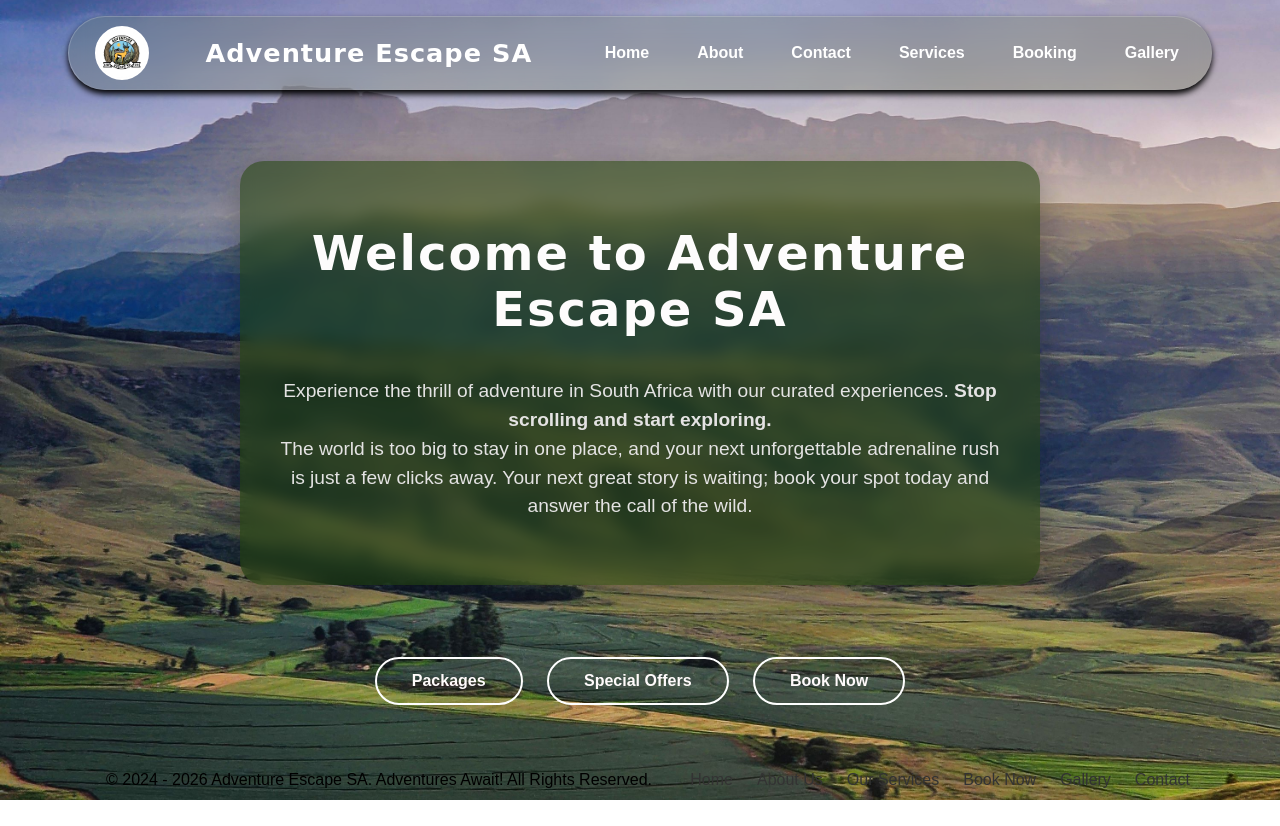
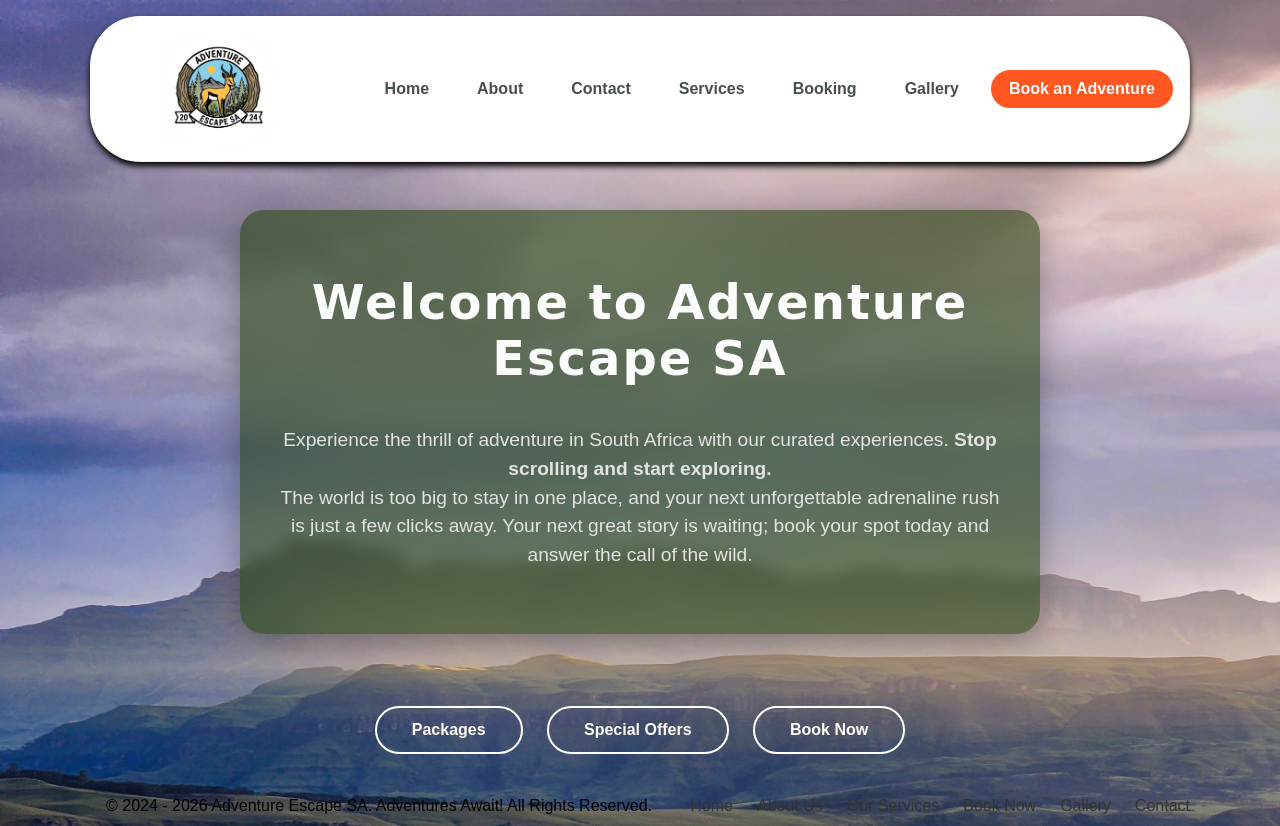
Before and after one commit to veniciaa/Adventure-SA-Website-, a plain HTML site: page index.html in a window 1280 px wide. Before the commit the page ends 800 px from the top, so only its background shows below. Drawn offline with Linux system fonts and the light colour scheme.

Commit message:
Changed color of navbar to white and added a CTA link with a colorfull background color .Removed the h1

```diff
--- a/index.html
+++ b/index.html
@@ -31,11 +31,9 @@
             <!--allows image to be shown on index page-->
             <a class="logo" href="index.html">
                 <img src="images/logo.jpeg"
-                alt="Adventure Escape SA Logo"
-                width="90" height="auto">
+                alt="Adventure Escape SA Logo">
             </a>
 
-            <h1>Adventure Escape SA</h1> <!-- Header for the website. This is what the user will see. -->
 
             <ul class= "nav-links">
                 <li><a href="index.html">Home</a></li>
@@ -44,7 +42,14 @@
                 <li><a href="services.html">Services</a></li>
                 <li><a href="booking.html">Booking</a></li>
                 <li><a href="gallery.html">Gallery</a></li>
+                <li class="mobile-book">
+                    <a href="booking.html" class="btn btn-primary">
+                        Book an Adventure
+                    </a>
+                </li>
             </ul>
+
+
 
         </nav>
 
--- a/styling/style.css
+++ b/styling/style.css
@@ -65,95 +65,150 @@ p
     padding: 0;
 }
 
-/*Header and navigation bar */
-header
-{
-    position:sticky;
-    top:0;
+/* Header and navigation bar */
+header {
+    position: sticky;
+    top: 0;
     padding: 1rem 0;
-    z-index: 1000; /* Ensures the header stays on top of other elements */
+    z-index: 1000;
 }
 
-.navbar
-{
+/* Main navbar */
+.navbar {
     display: flex;
     justify-content: space-between;
     align-items: center;
     list-style: none;
     width: 100%;
+    box-sizing: border-box;
+    color: #46504A;
     max-width: 1100px;
-    height: 4.5rem; /* Adjusted height for better visibility */
-    margin: 0 auto; /* Centers the navbar horizontally */
-    padding: 0 1rem 0 26px; /* Adjusted padding to create space on the left side */
-    background: rgba(85, 107, 47, 0.2);
-    backdrop-filter: blur(10px); /* Adds a blur effect to the navbar background */
-    border: 1px solid rgba(255, 255, 255, 0.2); /* Adds a border to the navbar */
-    border-style: outset; /* Ensures the border is solid */
-    border-radius: 50px; /* Adds rounded corners to the navbar */
-    box-shadow: 0 4px 6px black; /* Adds a subtle shadow effect to the navbar */
+
+    /* Allow navbar height to adjust to its content */
+    min-height: 4.5rem;
+    height: auto;
+
+    margin: 0 auto;
+    padding: 10px 1rem 10px 26px;
+
+    background: #FFFFFF;
+    backdrop-filter: blur(10px);
+    border: 1px solid rgba(255, 255, 255, 0.2);
+    border-style: outset;
+    border-radius: 50px;
+    box-shadow: 0 4px 6px black;
+
+    /* Prevent content from overflowing */
+    gap: 1rem;
 }
 
-.navbar h1
-{
+/* Navbar heading */
+.navbar h1 {
     font-size: 1.6rem;
     font-weight: 700;
     letter-spacing: 1px;
-    color: #ffffff;
+    color: #46504A;
     margin: 0;
     padding: 0;
 }
 
-.nav-links
-{
+/* Navigation links */
+.nav-links {
     display: flex;
     list-style: none;
     align-items: center;
+    flex-wrap: wrap;
     margin: 0;
     padding: 0;
     gap: 1rem;
 }
 
-.nav-links li
-{
+.nav-links li {
     margin: 0;
 }
 
 /* Links inside the navigation bar */
-.nav-links a
-{
-    color: #ffffff;
+.nav-links a {
+    display: inline-block;
+    color: #46504A;
     padding: 0.5rem 1rem;
     font-weight: bold;
     font-size: 1rem;
     border-radius: 20px;
+    text-decoration: none;
 }
 
-.nav-links a:hover
-{
+.nav-links a:hover {
     background-color: #9fd87a;
     color: #000000;
 }
+/* Style the CTA link directly to use the border */
+.mobile-book .btn-primary {
+    background-color: #ff5722;
+    border: 2px solid #ff5722;
+    color: #ffffff;
+    font-weight: bold;
+    transition: all 0.3s ease;     /* Smooth transition for the hover effect */
+}
 
-/*Logo styles*/
-.logo
-{
+/* Invert the colours when the user hovers over it */
+.mobile-book .btn-primary:hover {
+    background-color: #ffffff ;     /* Fills the button on hover */
+    color:#ff5722;                /* Changes text to white for readability */
+}
+
+/* Logo container */
+.logo {
     display: flex;
     align-items: center;
-    text-align: center;
-    width: 50px; /* Adjust the width of the logo */
-    height: 50px; /* Adjust the height of the logo */
-    border: 2px solid #ffffff; /* Adds a border around the logo */
+    justify-content: center;
+
+    /* Logo can grow without overflowing the navbar */
+    width: 120px;
+    height: 120px;
+    min-width: 200px;
+    flex-shrink: 0;
+
+    border: 2px solid #ffffff;
     border-radius: 50%;
-    background-color: #ffffff; /* Sets a background color for the logo */
-    overflow: hidden; /* Ensures the logo image fits within the circular shape */
+    background-color: #ffffff;
+    overflow: hidden;
 }
 
-.logo img
-{
+/* Logo image */
+.logo img {
+    display: block;
     width: 100%;
     height: 100%;
-    object-fit: cover; /* Prevents squishing or stretching */
+    object-fit: contain;
+    border-radius: 50%;
 }
+
+/* Responsive navbar for smaller screens */
+@media (max-width: 768px) {
+    .navbar {
+        width: calc(100% - 2rem);
+        padding: 10px 16px;
+        border-radius: 25px;
+        flex-wrap: wrap;
+    }
+
+    .logo {
+        width: 70px;
+        height: 70px;
+        min-width: 70px;
+    }
+
+    .nav-links {
+        gap: 0.25rem;
+    }
+
+    .nav-links a {
+        padding: 0.5rem;
+        font-size: 0.9rem;
+    }
+}
+
 
 /*Links*/
 a
```
